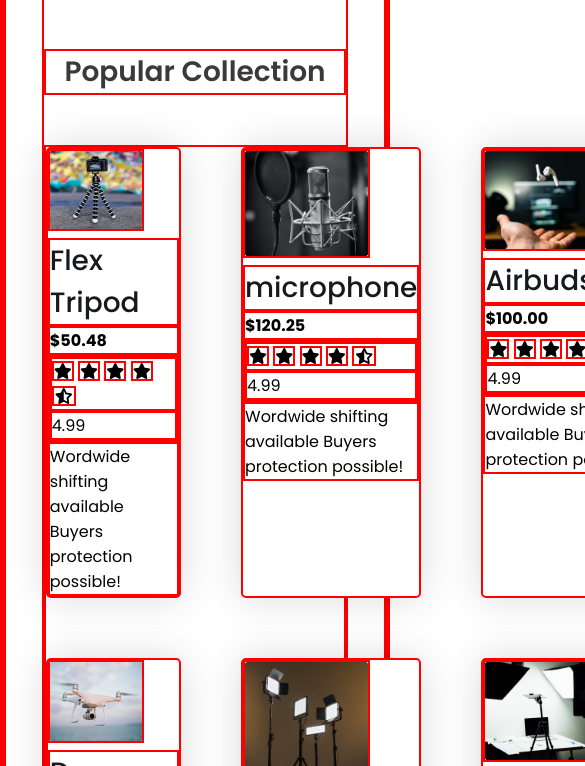
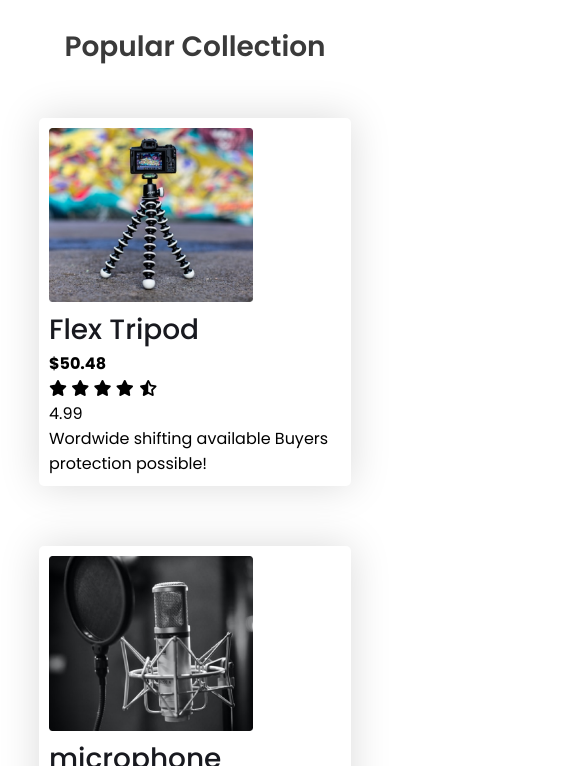
Before and after one commit to farhanjahin924/influencer-gear, a plain HTML site: page index.html in a window 390 px wide. Shown: the part 1023-1789 px from the top of the page, 585 px wide, since content can reach past the window. Drawn offline with Linux system fonts and the light colour scheme.

Commit message:
responsive collection

```diff
--- a/style.css
+++ b/style.css
@@ -1,7 +1,7 @@
 * {
   margin: 0;
   padding: 0;
-  border: 2px solid red;
+  /* border: 2px solid red; */
 }
 body {
   font-family: "Poppins", sans-serif;
@@ -125,6 +125,7 @@ nav {
   border-radius: 5px;
   background: #fff;
   box-shadow: 0px 0px 40px 0px rgba(0, 0, 0, 0.15);
+  padding: 10px;
 }
 .see-more {
   color: rgba(224, 44, 109, 0.87);
@@ -134,7 +135,7 @@ nav {
   text-decoration: none;
   align-items: end;
   margin-top: 20px;
-
+}
 
 /*
 
@@ -153,7 +154,8 @@ RESPONSIVE FOR MOBILE DEVICE
   .banner {
     flex-direction: column-reverse;
   }
+  .collection-main-container {
+
+    grid-template-columns: repeat(1, 1fr);
+  }
 }
-
-@media screen and (min-width: 576px) and (max-width: 960px) {
-}
```
